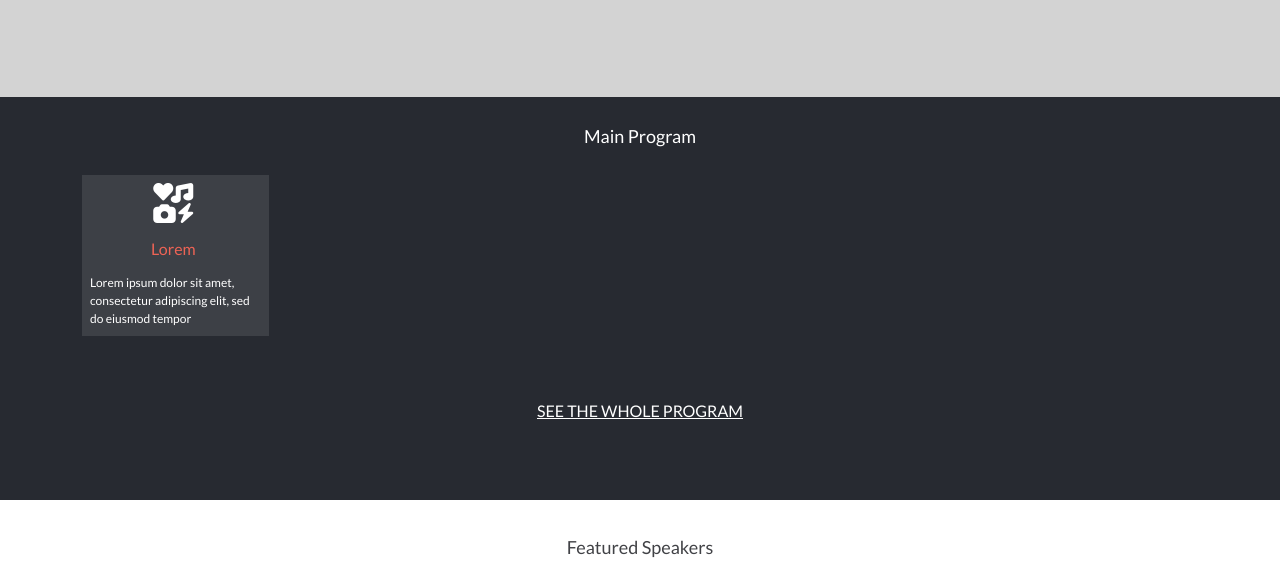
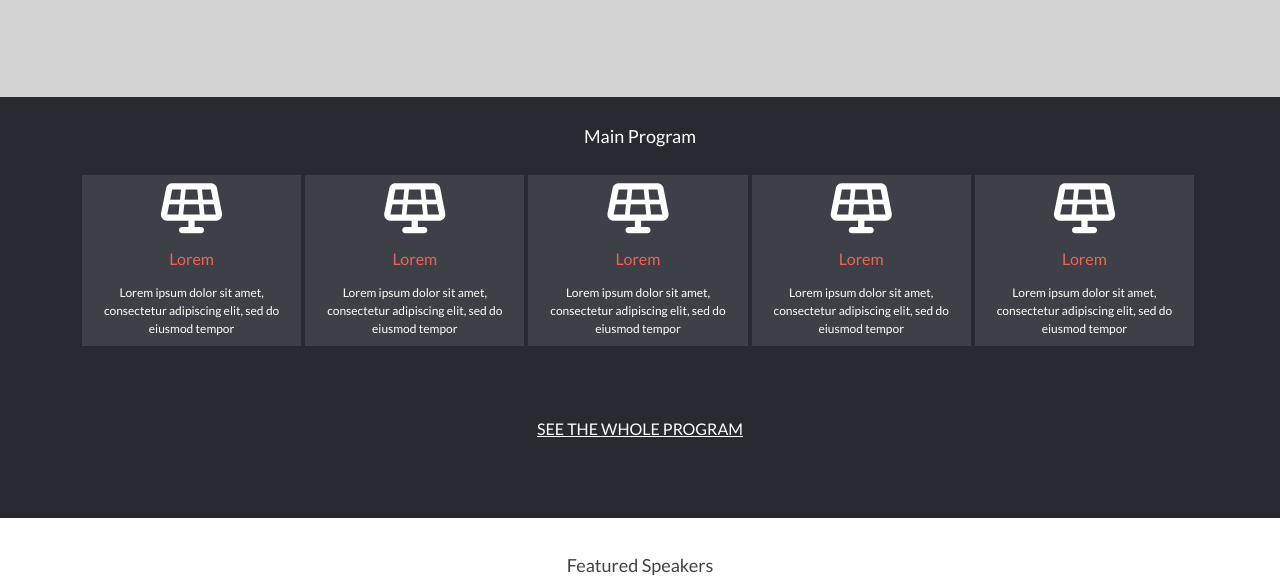
Before and after one commit to jpdf00/capstone-project, a website: page index.html in a window 1280 px wide. Shown: the part 517-1097 px from the top of the page. Drawn offline with nearby package versions, Linux system fonts and the light colour scheme.

Commit message:
Update style.scss and index.html
Finish formating main-program section

```diff
--- a/features/scss/style.scss
+++ b/features/scss/style.scss
@@ -109,6 +109,8 @@ $orange: #ec5242;
 }
 
 .main-program-item {
+  width: 100%;
+  height: 100%;
   color: $white;
 }
 
@@ -117,6 +119,10 @@ $orange: #ec5242;
   height: 100%;
   background-color: $white;
   opacity: .1;
+}
+
+.program-icon {
+  font-size: 50px;
 }
 
 .program-title {
@@ -135,6 +141,8 @@ $orange: #ec5242;
 }
 
 .join-link {
+  font-size: 18px;
+  text-decoration: none;
   display: inline-block;
   background-color: $orange;
   padding: 30px;
--- a/index.html
+++ b/index.html
@@ -63,12 +63,36 @@
     <section class="main-program">
       <div class="container-md text-center">
         <h2 class="section-title text-white">Main Program</h2>
-        <div class="row gx-1 justify-content-between">
-          <div class="main-program-item col col-md-2 d-flex aling-items-center d-md-block position-relative">
+        <div class="d-flex flex-nowrap flex-column flex-md-row">
+          <div class="main-program-item col col-md d-flex aling-items-center d-md-block position-relative me-1 mb-2">
             <div class="main-program-cover position-absolute"></div>
-            <i class="fas fa-icons fs-1 p-2"></i>
-            <h3 class="program-title m-0 p-2">Lorem</h3>
-            <p class="program-info m-0 p-2 text-start">Lorem ipsum dolor sit amet, consectetur adipiscing elit, sed do eiusmod tempor</p>
+            <i class="program-icon fas fa-solar-panel my-auto p-2"></i>
+            <h3 class="program-title my-auto p-2">Lorem</h3>
+            <p class="program-info m-0 p-2 text-start text-md-center">Lorem ipsum dolor sit amet, consectetur adipiscing elit, sed do eiusmod tempor</p>
+          </div>
+          <div class="main-program-item col col-md d-flex aling-items-center d-md-block position-relative me-1 mb-2">
+            <div class="main-program-cover position-absolute"></div>
+            <i class="program-icon fas fa-solar-panel my-auto p-2"></i>
+            <h3 class="program-title my-auto p-2">Lorem</h3>
+            <p class="program-info m-0 p-2 text-start  text-md-center">Lorem ipsum dolor sit amet, consectetur adipiscing elit, sed do eiusmod tempor</p>
+          </div>
+          <div class="main-program-item col col-md d-flex aling-items-center d-md-block position-relative me-1 mb-2">
+            <div class="main-program-cover position-absolute"></div>
+            <i class="program-icon fas fa-solar-panel my-auto p-2"></i>
+            <h3 class="program-title my-auto p-2">Lorem</h3>
+            <p class="program-info m-0 p-2 text-start  text-md-center">Lorem ipsum dolor sit amet, consectetur adipiscing elit, sed do eiusmod tempor</p>
+          </div>
+          <div class="main-program-item col col-md d-flex aling-items-center d-md-block position-relative me-1 mb-2">
+            <div class="main-program-cover position-absolute"></div>
+            <i class="program-icon fas fa-solar-panel my-auto p-2"></i>
+            <h3 class="program-title my-auto p-2">Lorem</h3>
+            <p class="program-info m-0 p-2 text-start  text-md-center">Lorem ipsum dolor sit amet, consectetur adipiscing elit, sed do eiusmod tempor</p>
+          </div>
+          <div class="main-program-item col col-md d-flex aling-items-center d-md-block position-relative me-1 mb-2">
+            <div class="main-program-cover position-absolute"></div>
+            <i class="program-icon fas fa-solar-panel my-auto p-2"></i>
+            <h3 class="program-title my-auto p-2">Lorem</h3>
+            <p class="program-info m-0 p-2 text-start  text-md-center">Lorem ipsum dolor sit amet, consectetur adipiscing elit, sed do eiusmod tempor</p>
           </div>
         </div>
         <h4 class="program-link fs-6 d-none d-md-block text-uppercase"><a class="text-white" href="#">See the Whole Program</a></h4>
```
Also changed, not shown: features/css/style.css, 1 other file.
